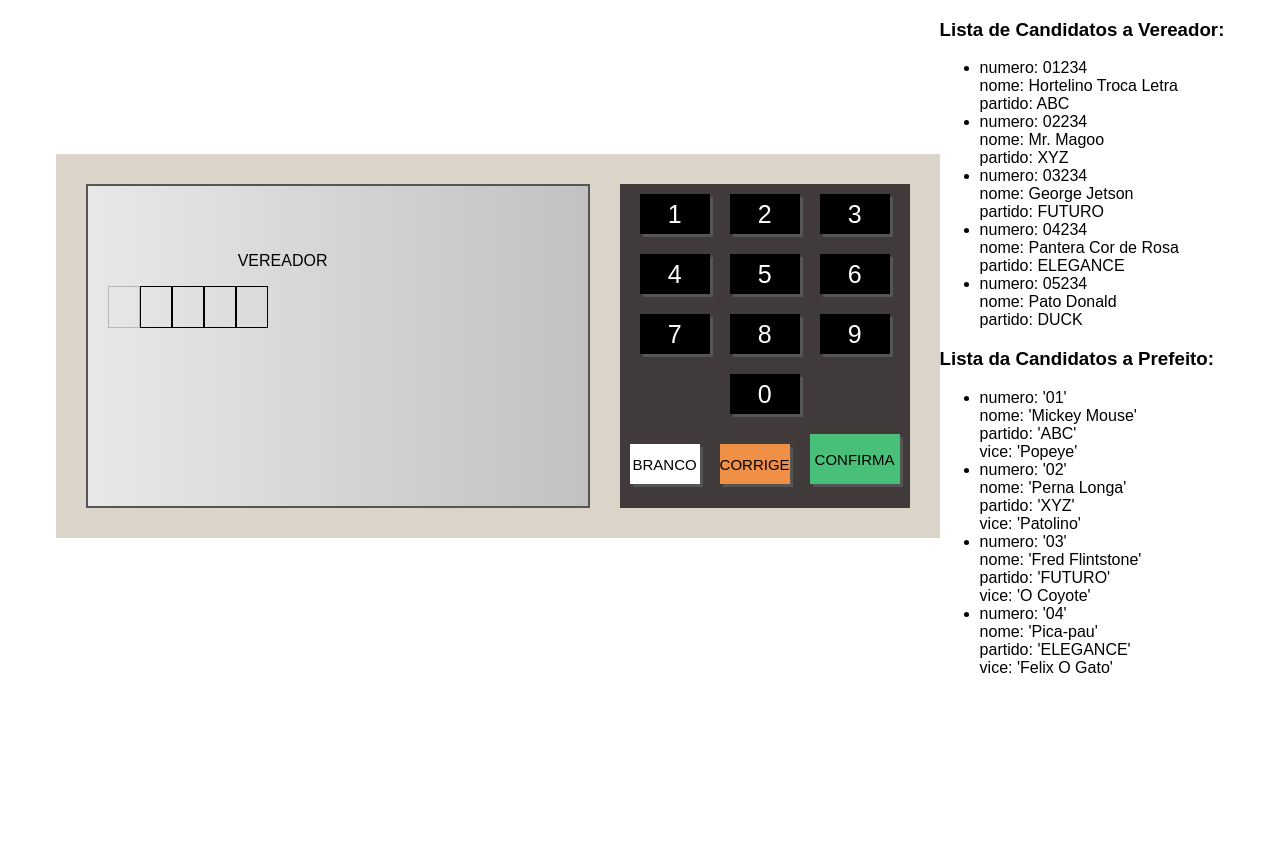
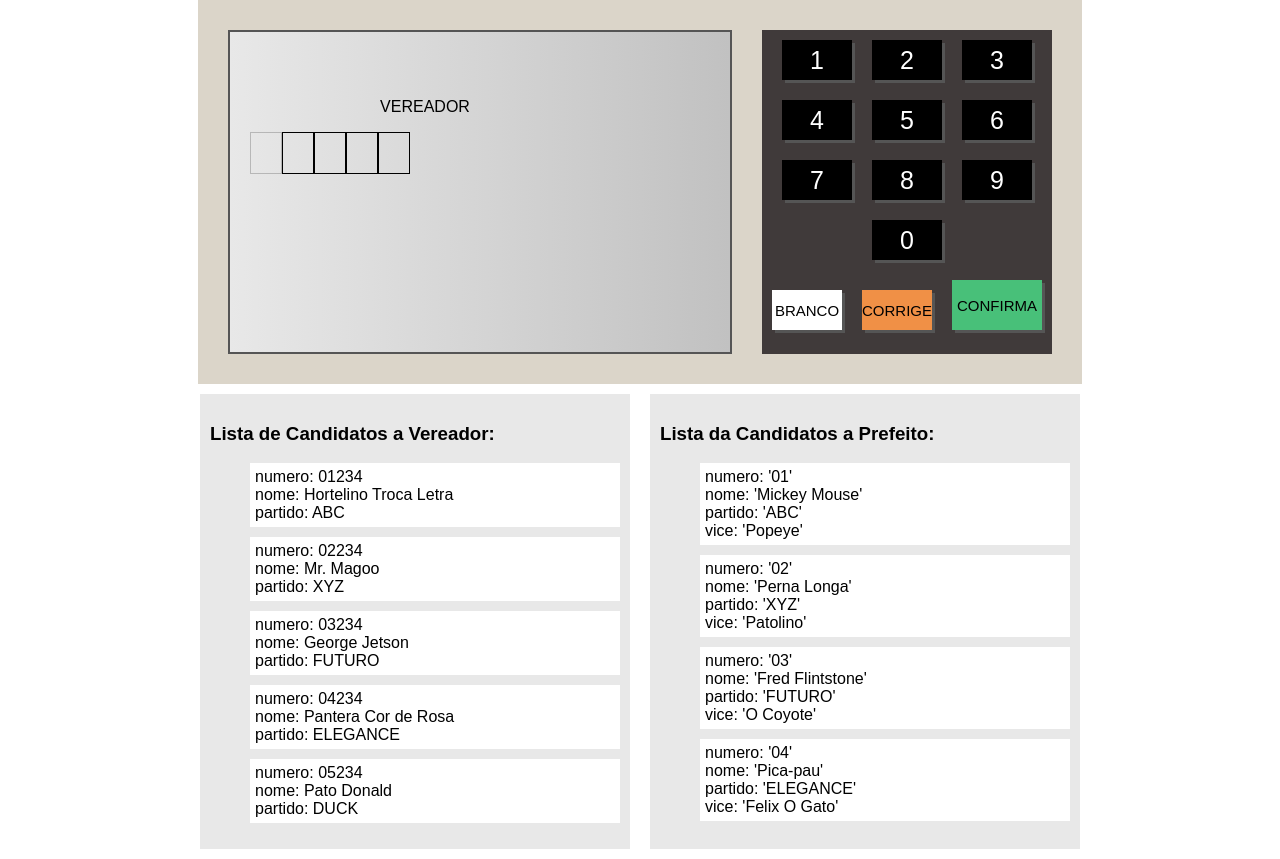
Before and after one commit to willian-soulcode/projetos, a plain HTML site: page urna/index.html in a window 1280 px wide. Before the commit the page ends 800 px from the top, so only its background shows below. Drawn offline with Linux system fonts and the light colour scheme.

Commit message:
Update estilo.css

```diff
--- a/urna/estilo.css
+++ b/urna/estilo.css
@@ -10,6 +10,7 @@ body{
     justify-content: center;
     align-items: center;
     font-family: Arial, Helvetica, sans-serif;
+    flex-direction: column;
 }
 
 .urna{
@@ -175,3 +176,23 @@ body{
     justify-content: center;
     align-items: center;
 }
+
+
+.legenda{
+    display: flex;
+    width: 900px;
+}
+
+.coluna{
+    margin: 10px;
+    padding: 10px;
+    width: 100%;
+    background-color: #e8e8e8;
+}
+
+.legenda li{
+    margin: 10px 0;
+    background-color: white;
+    padding: 5px;
+    display: flex;
+}
```
